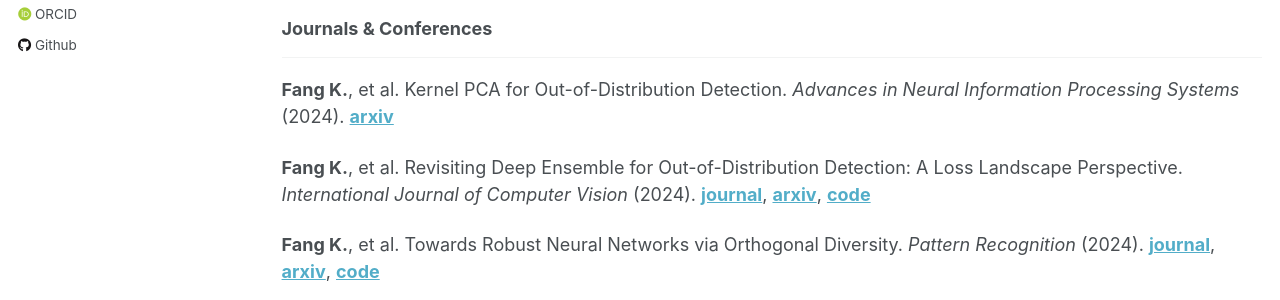
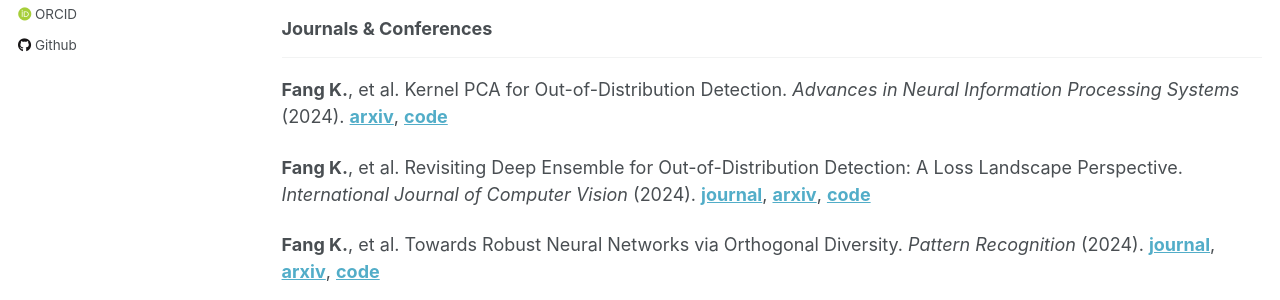
Before and after one commit to fanghenshaometeor/fanghenshaometeor.github.io, a Jekyll site: the page built from _pages/publications.md, in a window 1280 px wide and 900 px high. Shown: the part 436-736 px from the top of the window. Built offline with Jekyll 4.4.1, drawn with Linux system fonts in a browser that asks for light colours; some web fonts are replaced.

Commit message:
update-pub

```diff
--- a/_pages/publications.md
+++ b/_pages/publications.md
@@ -29,7 +29,7 @@ author_profile: true
 
 ### Journals & Conferences
 ---
-**Fang K.**, et al. Kernel PCA for Out-of-Distribution Detection. *Advances in Neural Information Processing Systems* (2024). **[arxiv](https://arxiv.org/abs/2402.02949)**
+**Fang K.**, et al. Kernel PCA for Out-of-Distribution Detection. *Advances in Neural Information Processing Systems* (2024). **[arxiv](https://arxiv.org/abs/2402.02949)**, **[code](https://github.com/fanghenshaometeor/ood-kernel-pca)**
 
 **Fang K.**, et al. Revisiting Deep Ensemble for Out-of-Distribution Detection: A Loss Landscape Perspective. *International Journal of Computer Vision* (2024). **[journal](https://doi.org/10.1007/s11263-024-02156-x)**, **[arxiv](https://arxiv.org/abs/2310.14227)**, **[code](https://github.com/fanghenshaometeor/ood-mode-ensemble)**
 
```
